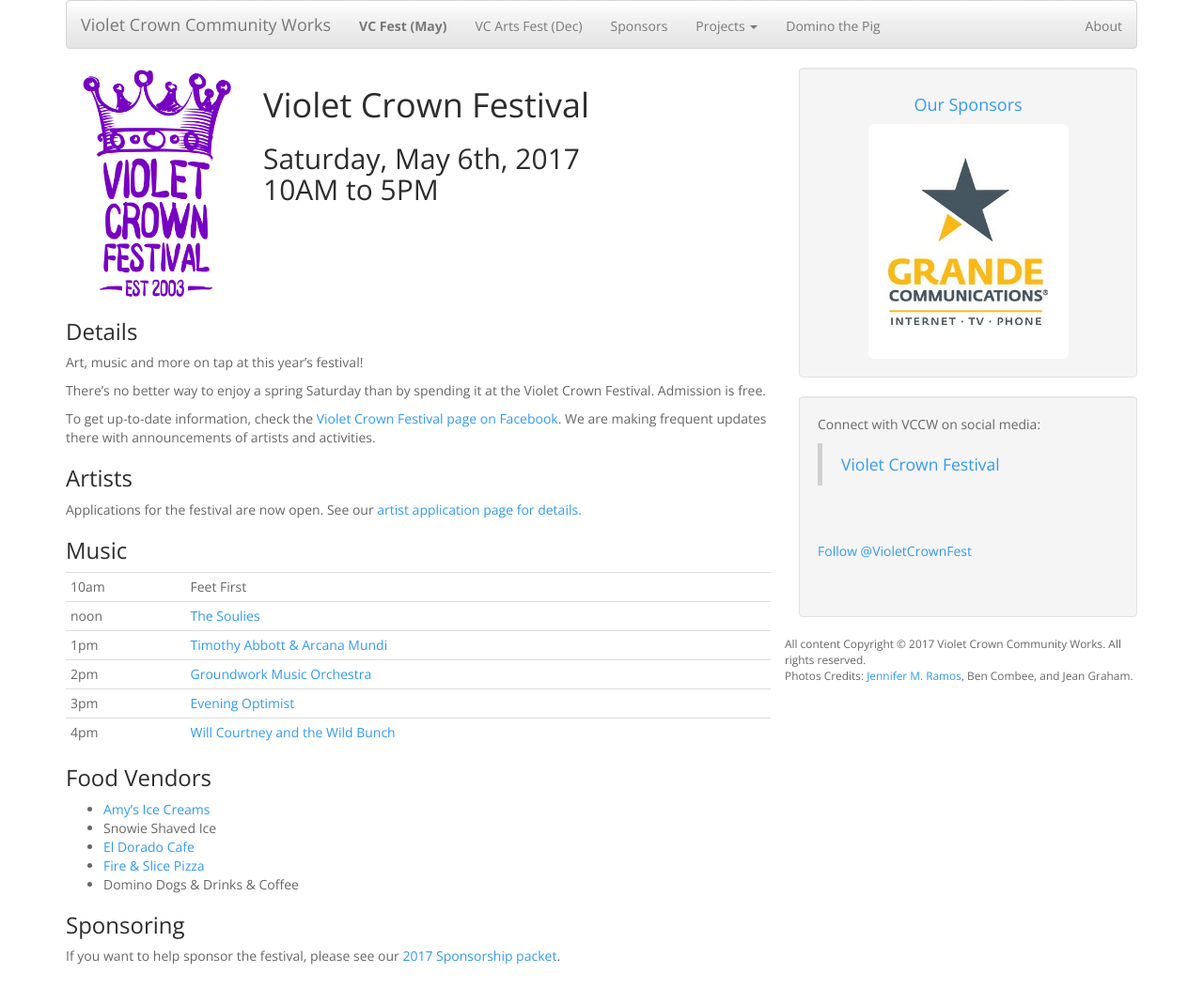
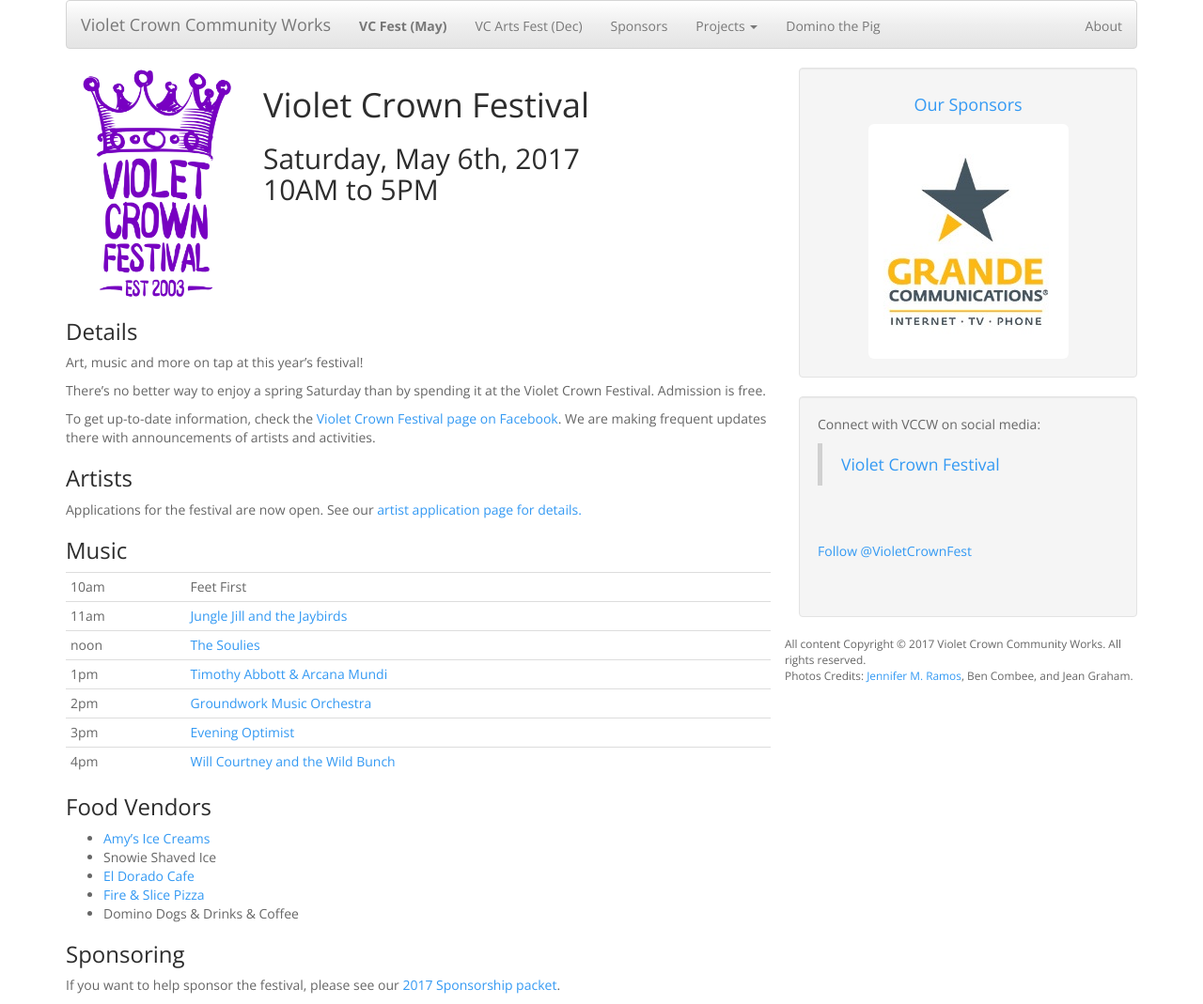
Before and after one commit to vccw/vccw.github.io, a Jekyll site: the page built from vcf_2017.md, in a window 1280 px wide. Shown: the whole page at 94% size. Built offline with Jekyll 4.4.1, drawn with Linux system fonts in a browser that asks for light colours; comment, search, counter and statistics services are not loaded; before the commit the page ends 1038 px from its top, so only the background shows below that.

Commit message:
update jungle jill

```diff
--- a/vcf_2017.md
+++ b/vcf_2017.md
@@ -32,6 +32,7 @@
 ### Music
 
 | 10am | Feet First |
+| 11am | [Jungle Jill and the Jaybirds](https://www.facebook.com/pages/Jungle-Jill-The-Jaybirds/257212990967619) |
 | noon | [The Soulies](https://www.facebook.com/thesouliesband/) |
 |  1pm | [Timothy Abbott & Arcana Mundi](https://www.facebook.com/Timothy-Abbott-Arcana-Mundi-247038178712386/)|
 |  2pm | [Groundwork Music Orchestra](http://www.groundworkmusic.org/) |
```
